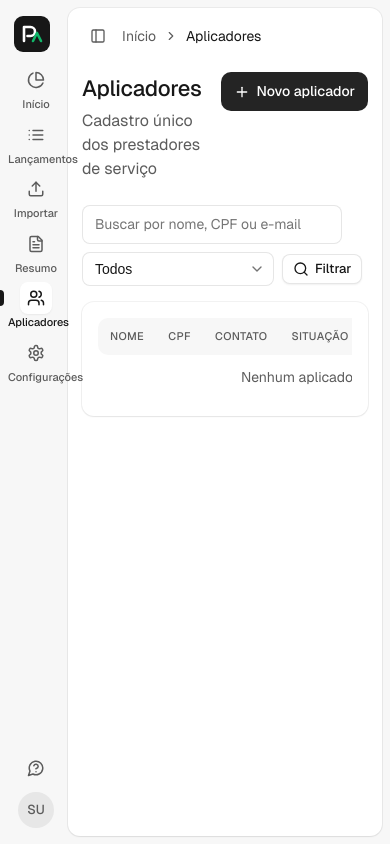
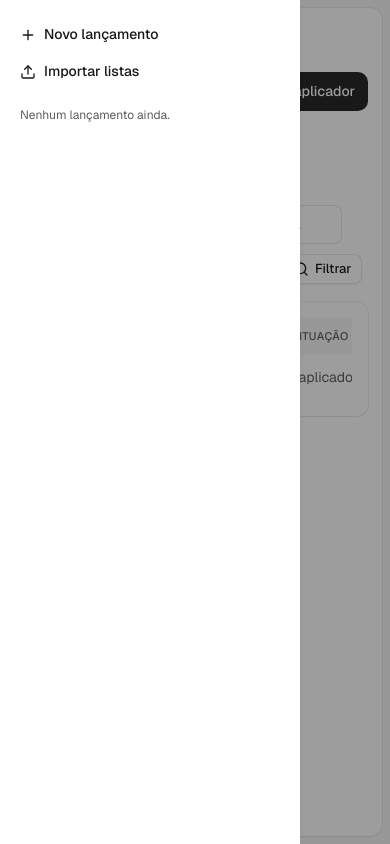
Before and after one commit to bernardozschaber/prova-pay, a Django app: page /aplicadores/ in a window 390 px wide, after a click that opens the changed part. Run offline with Django 5.2, Linux system fonts and the light colour scheme; the visitor is signed in with stand-in values (Sample User, id 1); data that the repository does not hold is empty.

Commit message:
feat(ui): open the sidebar as a drawer below 1024px
The media query set .app__sidebar { display: none } unconditionally at
<=1024px while app.js toggled the hidden attribute, so removing the
attribute left the media-query rule still applying: the sidebar could never
be shown. The topbar toggle stayed visible on every page as a labelled
control that silently did nothing, and the per-unit totals - which exist
nowhere else in the product - were unreachable.

Below the breakpoint the sidebar is now an overlay drawer with a backdrop,
Escape-to-close, focus restored to the toggle, and aria-expanded reflecting
state. The stored desktop preference is not allowed to leak into the drawer
breakpoint, so it always starts closed there.

Touch targets are raised in the same pass: 32px icon buttons and the ~26px
small button both sat under the 24x24 AA floor, and the adjacent edit/delete
pair had no separation. The dead `transition: width` is dropped - the toggle
switches display, which was never transitionable.

Reduced motion removes the drawer movement but deliberately keeps the colour
and shadow fades, which report state rather than decorate.

Refs WCAG 2.1 SC 2.5.8.

Co-Authored-By: Claude Opus 5 <noreply@anthropic.com>
Claude-Session: https://claude.ai/code/session_01BEgdsSdoRggT1qrgjtyTrA

```diff
--- a/static/css/app.css
+++ b/static/css/app.css
@@ -27,17 +27,41 @@ h1, h2, h3, p { margin: 0; }
 /* ---- App shell ------------------------------------------------------ */
 .app { display: flex; height: 100%; }
 .app__nav { width: 84px; flex-shrink: 0; display: flex; flex-direction: column; padding: 16px 0; margin-right: 8px; }
-.app__sidebar { width: 280px; flex-shrink: 0; padding: 16px 0; overflow-y: auto; transition: width .3s, opacity .3s; }
+.app__sidebar { width: 280px; flex-shrink: 0; padding: 16px 0; overflow-y: auto; }
 .app__sidebar[hidden] { display: none; }
 .app__main { flex: 1; min-width: 0; padding: 12px 12px 12px 0; }
 .app__main-card { --gutter: 20px; background: var(--bg-container); border-radius: var(--radius-xl); box-shadow: var(--shadow-border-xs); height: 100%; overflow-y: auto; display: flex; flex-direction: column; }
 .app__content { width: 100%; padding: 8px var(--gutter) 48px; }
 @media (max-width: 1024px) {
-  .app__sidebar { display: none; }
+  /* The sidebar holds the per-unit totals, which exist nowhere else. It opens
+     as an overlay drawer so the topbar toggle keeps meaning something. */
+  .app__sidebar {
+    position: fixed; top: 0; left: 0; bottom: 0; z-index: 40;
+    width: min(300px, 86vw);
+    background: var(--bg-container);
+    box-shadow: var(--shadow-md);
+    padding: 16px 8px;
+    animation: drawer-in .22s cubic-bezier(.22, 1, .36, 1);
+  }
   .app__nav { width: 64px; margin-right: 4px; }
   .app__main { padding: 8px 8px 8px 0; }
   .app__main-card { --gutter: 14px; }
   .app__content { padding-bottom: 40px; }
+
+  /* Touch targets: 32px icon buttons and 26px small buttons both sit under the
+     24x24 AA floor once padding collapses. */
+  .icon-button { width: 40px; height: 40px; }
+  .btn--sm { padding: 8px 12px; }
+  .table td.actions { gap: 10px; }
+}
+@keyframes drawer-in { from { transform: translateX(-100%); } to { transform: translateX(0); } }
+.sidebar-backdrop { position: fixed; inset: 0; z-index: 39; background: rgba(11, 11, 11, .4); border: 0; }
+
+/* Reduced motion: kill movement, keep the colour and shadow fades that report
+   state. A blanket 0.01ms would remove the feedback along with the motion. */
+@media (prefers-reduced-motion: reduce) {
+  .app__sidebar { animation: none; }
+  .chevron { transition: none; }
 }
 
 /* Icon navigation */
@@ -138,6 +162,7 @@ h1, h2, h3, p { margin: 0; }
 .table td { padding: 12px; border-bottom: 1px solid var(--border-tertiary); vertical-align: middle; }
 .table tbody tr:last-child td { border-bottom: 0; }
 .table tbody tr:hover td { background: var(--bg-container-hover); }
+.table td.actions { display: flex; gap: 6px; justify-content: flex-end; align-items: center; }
 .table .num { text-align: right; font-variant-numeric: tabular-nums; white-space: nowrap; }
 .table .muted { color: var(--text-secondary); }
 .table .strong { font-weight: 500; }
--- a/static/js/app.js
+++ b/static/js/app.js
@@ -1,9 +1,14 @@
 // Shell behaviour shared by every page: sidebar toggle persisted per browser.
+// Below 1024px the sidebar is an overlay drawer, so it always starts closed,
+// gets a backdrop, and closes on Escape or an outside click.
 (function () {
   const SIDEBAR_KEY = "provapay.sidebar.hidden";
   const sidebar = document.getElementById("sidebar");
   const toggle = document.querySelector("[data-toggle-sidebar]");
   if (!sidebar || !toggle) return;
+
+  const drawer = window.matchMedia("(max-width: 1024px)");
+  let backdrop = null;
 
   function readHidden() {
     try { return localStorage.getItem(SIDEBAR_KEY) === "1"; } catch (_) { return false; }
@@ -12,9 +17,35 @@
     try { localStorage.setItem(SIDEBAR_KEY, hidden ? "1" : "0"); } catch (_) { /* ignore */ }
   }
 
-  sidebar.hidden = readHidden();
-  toggle.addEventListener("click", function () {
-    sidebar.hidden = !sidebar.hidden;
-    writeHidden(sidebar.hidden);
+  function syncBackdrop() {
+    const needed = drawer.matches && !sidebar.hidden;
+    if (needed && !backdrop) {
+      backdrop = document.createElement("button");
+      backdrop.type = "button";
+      backdrop.className = "sidebar-backdrop";
+      backdrop.setAttribute("aria-label", "Fechar barra lateral");
+      backdrop.addEventListener("click", () => setHidden(true, true));
+      document.body.appendChild(backdrop);
+    } else if (!needed && backdrop) {
+      backdrop.remove();
+      backdrop = null;
+    }
+  }
+
+  function setHidden(hidden, restoreFocus) {
+    sidebar.hidden = hidden;
+    toggle.setAttribute("aria-expanded", String(!hidden));
+    if (!drawer.matches) writeHidden(hidden);
+    syncBackdrop();
+    if (hidden && restoreFocus) toggle.focus();
+  }
+
+  // On the drawer breakpoint the stored desktop preference must not leak in.
+  setHidden(drawer.matches ? true : readHidden(), false);
+  drawer.addEventListener("change", () => setHidden(drawer.matches ? true : readHidden(), false));
+
+  toggle.addEventListener("click", () => setHidden(!sidebar.hidden, false));
+  document.addEventListener("keydown", (event) => {
+    if (event.key === "Escape" && drawer.matches && !sidebar.hidden) setHidden(true, true);
   });
 })();
--- a/templates/payroll/entry_list.html
+++ b/templates/payroll/entry_list.html
@@ -36,7 +36,7 @@
           <td class="num muted">−{{ entry.inss_amount|brl_plain }}</td>
           <td class="num muted">−{{ entry.iss_amount|brl_plain }}</td>
           <td class="num muted">−{{ entry.ir_amount|brl_plain }}</td>
-          <td class="num" style="white-space:nowrap">
+          <td class="actions">
             {% if not entry.is_consistent %}<span class="badge badge--red" title="líquido recalculado difere do lançado">ver</span>{% endif %}
             <a href="{% url 'payroll:entry_update' entry.pk %}" class="icon-button" title="Editar" aria-label="Editar lançamento de {{ entry.applicator.full_name }}">{% icon "pencil" 14 %}</a>
             <form method="post" action="{% url 'payroll:entry_delete' entry.pk %}" style="display:inline" onsubmit="return confirm('Excluir este lançamento?')">{% csrf_token %}<input type="hidden" name="next" value="{{ request.get_full_path }}"><button class="icon-button" title="Excluir" aria-label="Excluir lançamento de {{ entry.applicator.full_name }}">{% icon "trash" 14 %}</button></form>
```
